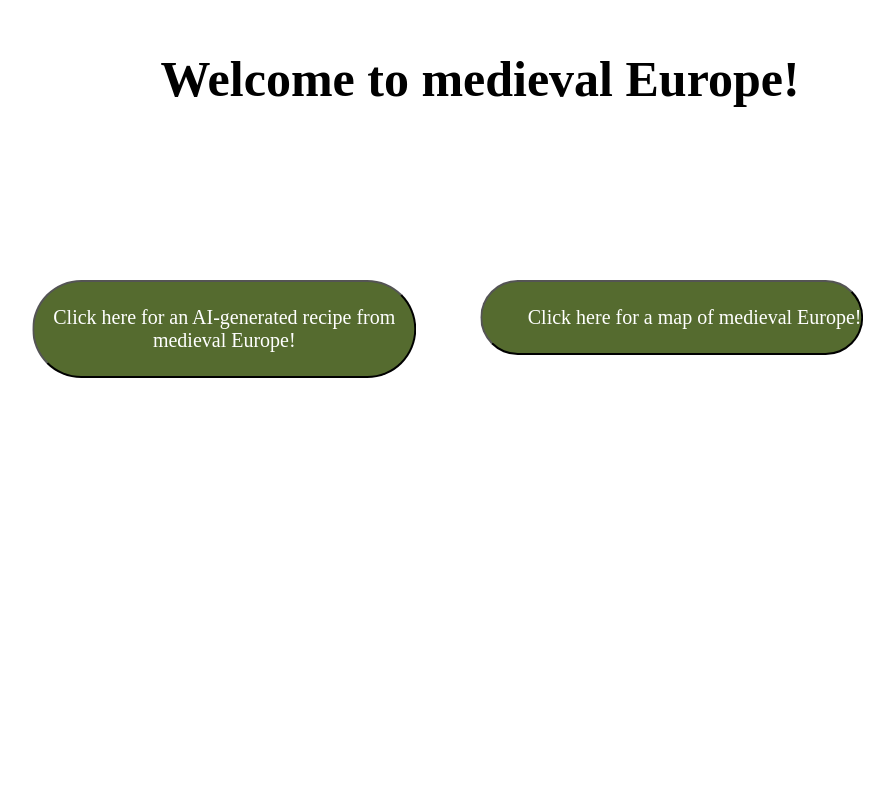
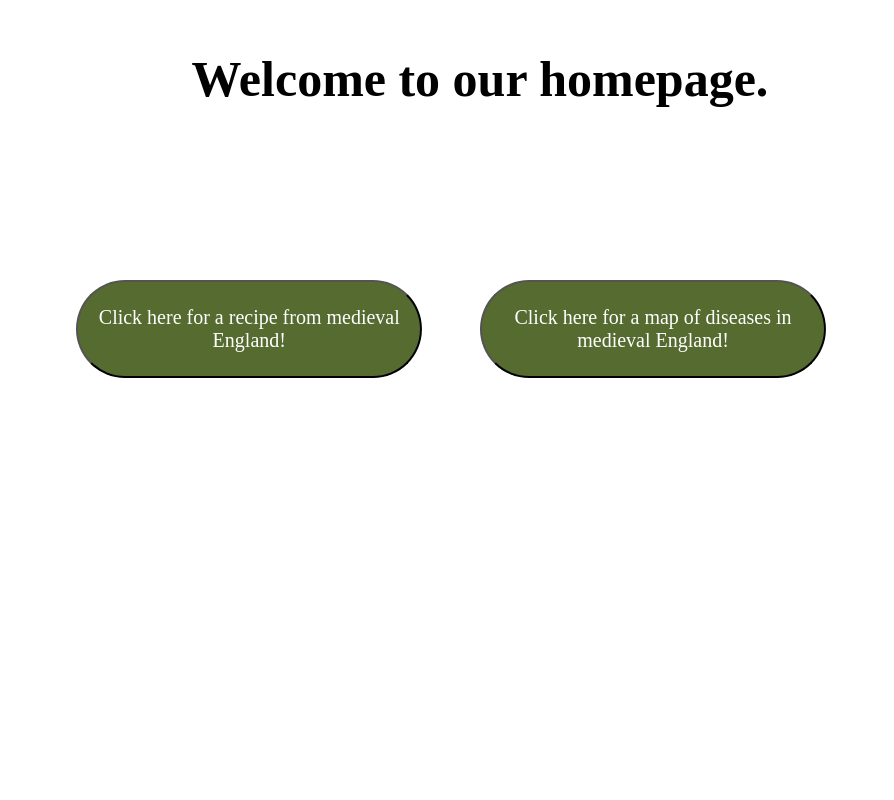
Before and after one commit to nolanv45/HenHacks2025, a React (Create React App) app in the folder henhack25/: page / in a window 1280 px wide. Shown: the top 800 px of the page, without its empty margins (160-1054 px from the left). Built offline with nearby package versions, Linux system fonts and the light colour scheme.

Commit message:
fixed buttons

```diff
--- a/henhack25/src/App.tsx
+++ b/henhack25/src/App.tsx
@@ -29,15 +29,6 @@ function App() {
   return (
     <div className="App" onLoad={checkKeyValidity}>
       <header className="App-header">
-
-
-        <div className='div1'>
-        <p className='text'>
-          Welcome to medieval Europe!
-        </p>
-          <button className='ButtonRecipes' onClick={goToAiPage}>Click here for an AI-generated recipe from medieval Europe!</button>
-          <button className='ButtonMap' onClick={goToRecipePage}>Click here for a map of medieval Europe!</button>
-        </div>
 
         {currentPage === 'home' && (
           <div className='div1'>
```
